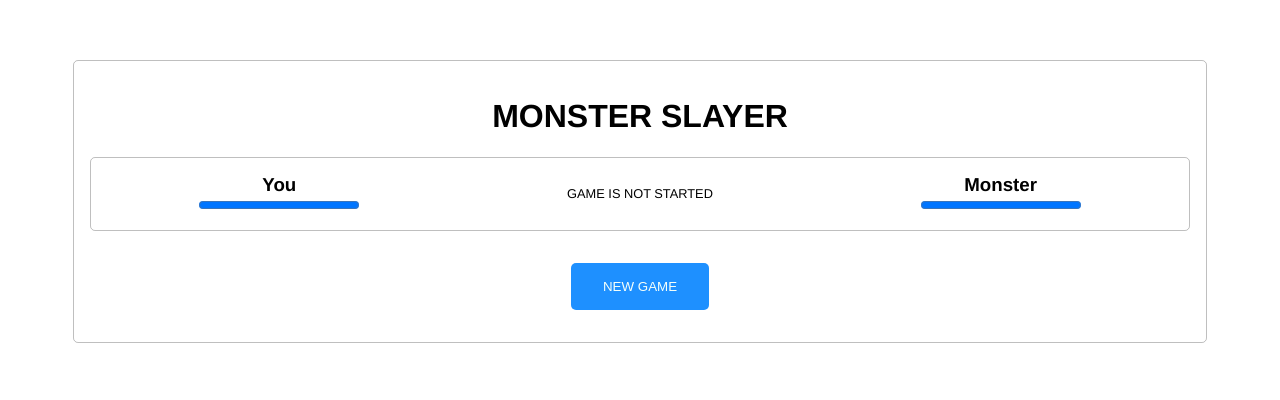
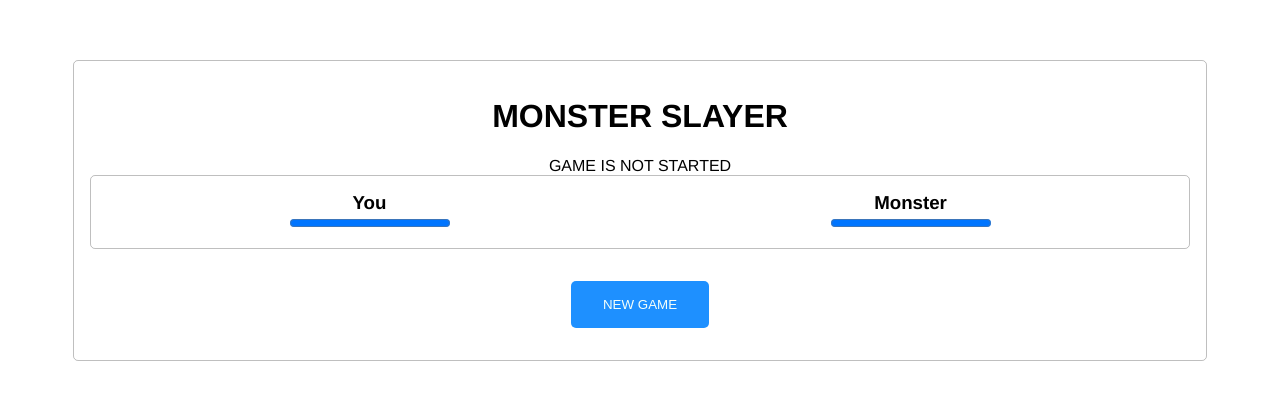
Before and after one commit to xthirtysix/monster-slayer, a Vue app: page / in a window 1280 px wide. Shown: the top 400 px of the page. Built offline with nearby package versions, Linux system fonts and the light colour scheme.

Commit message:
Add util functions for percent calculation and generating random num

```diff
--- a/package.json
+++ b/package.json
@@ -20,6 +20,7 @@
     "eslint": "^6.7.2",
     "eslint-plugin-import": "^2.20.2",
     "eslint-plugin-vue": "^6.2.2",
+    "node-sass": "^4.14.1",
     "sass": "^1.26.7",
     "sass-loader": "^8.0.2",
     "vue-template-compiler": "^2.6.11"
--- a/src/App.vue
+++ b/src/App.vue
@@ -1,6 +1,7 @@
 <template>
   <div id="app" class="container">
     <h1 class="main-header">{{ name }}</h1>
+    <Gamestatus :status="status"/>
     <Rivals
       :playerHP="playerHealth"
       :monsterHP="monsterHealth"
@@ -19,6 +20,7 @@
 </template>
 
 <script>
+import Gamestatus from './components/Gamestatus.vue';
 import Rivals from './components/Rivals.vue';
 import Actionbar from './components/Actionbar.vue';
 import Battlelog from './components/Battlelog.vue';
@@ -29,6 +31,9 @@ import {
   MAX_PERCENT,
   DAMAGE,
 } from './config/constants';
+
+import randomInRange from './utils/randomInRange';
+import calcPercent from './utils/calcPercent';
 
 export default {
   data() {
@@ -42,6 +47,7 @@ export default {
     };
   },
   components: {
+    Gamestatus,
     Rivals,
     Actionbar,
     Battlelog,
@@ -50,52 +56,43 @@ export default {
     startGame() {
       this.log = [];
       this.isGameRunning = true;
-      this.playerHealth = (MAX_HEALTH.PLAYER * MAX_PERCENT) / MAX_HEALTH.PLAYER;
-      this.monsterHealth = (MAX_HEALTH.MONSTER * MAX_PERCENT) / MAX_HEALTH.MONSTER;
+      this.playerHealth = MAX_PERCENT;
+      this.monsterHealth = MAX_PERCENT;
       this.status = 'Fight!';
     },
-    calcDamage(min, max) {
-      return Math.max(Math.floor(Math.random() * max) + 1, min);
-    },
     playerAttack() {
-      const damageDealt = this.calcDamage(DAMAGE.PLAYER.MIN, DAMAGE.PLAYER.MAX);
+      const damageDealt = randomInRange(DAMAGE.PLAYER.MIN, DAMAGE.PLAYER.MAX);
 
-      this.monsterHealth -= Math.round((
-        damageDealt
-        * MAX_PERCENT)
-        / MAX_HEALTH.MONSTER);
+      this.monsterHealth -= calcPercent(damageDealt, MAX_HEALTH.MONSTER);
 
       return damageDealt;
     },
     playerSpecialAttack() {
-      const damageDealt = this.calcDamage(DAMAGE.PLAYER.SPECIAL.MIN, DAMAGE.PLAYER.SPECIAL.MAX);
+      const damageDealt = randomInRange(DAMAGE.PLAYER.SPECIAL.MIN, DAMAGE.PLAYER.SPECIAL.MAX);
 
-      this.monsterHealth -= Math.round((
-        damageDealt
-        * MAX_PERCENT)
-        / MAX_HEALTH.MONSTER);
+      this.monsterHealth -= calcPercent(damageDealt, MAX_HEALTH.MONSTER);
 
       return damageDealt;
     },
     monsterAttack() {
-      const damageDealt = this.calcDamage(DAMAGE.MONSTER.MIN, DAMAGE.MONSTER.MAX);
-      this.playerHealth -= Math.round((
-        damageDealt
-        * MAX_PERCENT)
-        / MAX_HEALTH.PLAYER);
+      const damageDealt = randomInRange(DAMAGE.MONSTER.MIN, DAMAGE.MONSTER.MAX);
+
+      this.playerHealth -= calcPercent(damageDealt, MAX_HEALTH.PLAYER);
 
       return damageDealt;
     },
     heal() {
-      const healthPercent = Math.round((HEALTH_RESTORED * MAX_PERCENT) / MAX_HEALTH.PLAYER);
+      const healthRestored = randomInRange(HEALTH_RESTORED.MIN, HEALTH_RESTORED.MAX);
 
-      if (this.playerHealth + healthPercent >= 100) {
+      const restoredInPercent = calcPercent(healthRestored, MAX_HEALTH.PLAYER);
+
+      if (this.playerHealth + restoredInPercent >= 100) {
         this.playerHealth = 100;
       } else {
-        this.playerHealth += healthPercent;
+        this.playerHealth += restoredInPercent;
       }
 
-      return HEALTH_RESTORED;
+      return healthRestored;
     },
     run() {
       this.isGameRunning = false;
--- a/src/components/Gamestatus.vue
+++ b/src/components/Gamestatus.vue
@@ -12,7 +12,7 @@ export default {
 };
 </script>
 
-<style type='scss'>
+<style type="scss">
 .game-status {
   text-transform: uppercase;
 }
--- a/src/components/Rivals.vue
+++ b/src/components/Rivals.vue
@@ -9,9 +9,6 @@
           max="100"
           :value="playerHP">
           </progress>
-      </li>
-      <li class="game-status">
-        <Gamestatus :status="status"/>
       </li>
       <li>
         <h3>Monster</h3>
@@ -26,16 +23,11 @@
 </template>
 
 <script>
-import Gamestatus from './Gamestatus.vue';
-
 export default {
   props: {
     playerHP: Number,
     monsterHP: Number,
     status: String,
-  },
-  components: {
-    Gamestatus,
   },
 };
 </script>
@@ -56,16 +48,9 @@ export default {
     @include list-reset;
   }
 
-  .game-status {
-    font-size: 0.8rem;
-    display: flex;
-    align-items: center;
-    justify-content: center;
-  }
-
   .rivals__list {
     display: grid;
-    grid-template-columns: 1fr 1fr 1fr;
+    grid-template-columns: 1fr 1fr;
     grid-column-gap: 1rem;
   }
 </style>
--- a/src/config/constants.js
+++ b/src/config/constants.js
@@ -18,6 +18,9 @@ export const MAX_HEALTH = {
   MONSTER: 150,
 };
 
-export const HEALTH_RESTORED = 10;
+export const HEALTH_RESTORED = {
+  MIN: 10,
+  MAX: 20,
+};
 
 export const MAX_PERCENT = 100;
--- /dev/null
+++ b/src/utils/calcPercent.js
@@ -0,0 +1 @@
+export default (value, x) => Math.round((value * 100) / x);
--- /dev/null
+++ b/src/utils/randomInRange.js
@@ -0,0 +1 @@
+export default (min, max) => Math.round(min - 0.5 + Math.random() * (max - min + 1));
```
Also changed, not shown: 1 other file (tests, documents, lock files or other folders).
